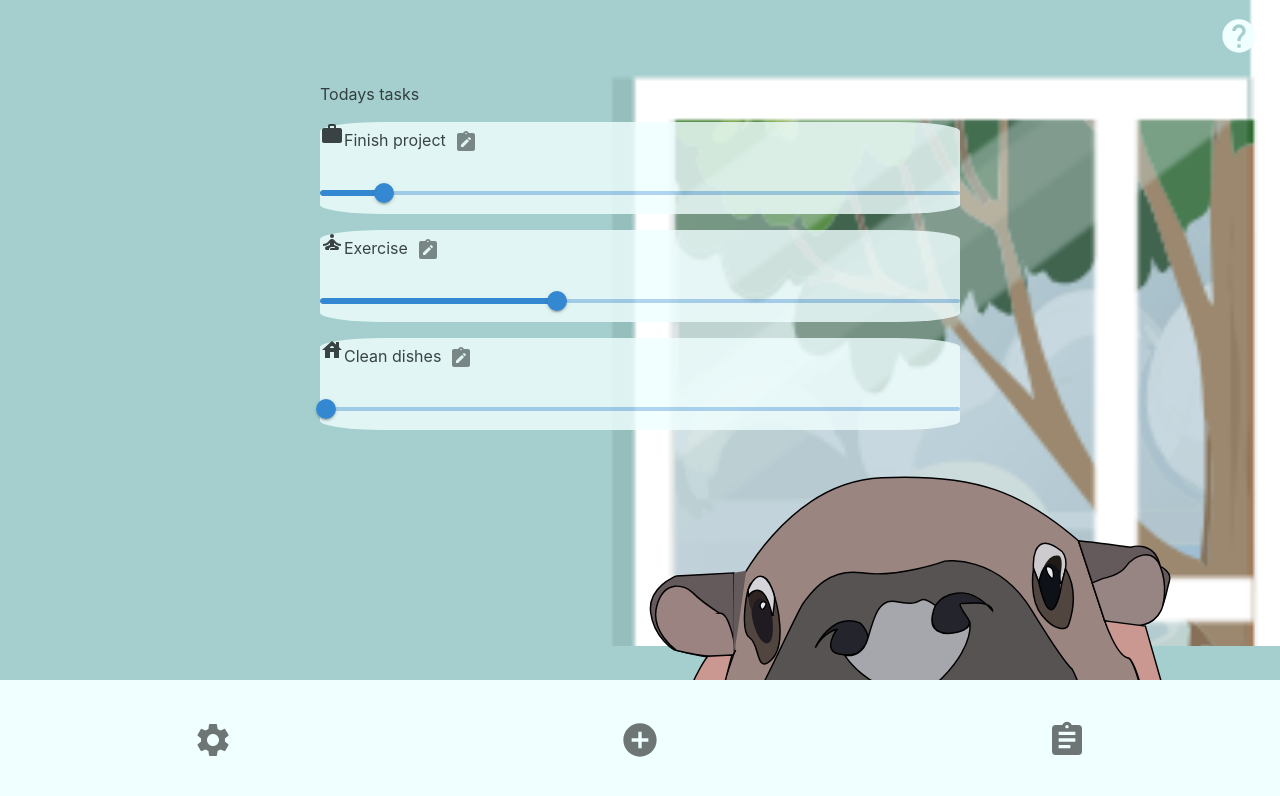
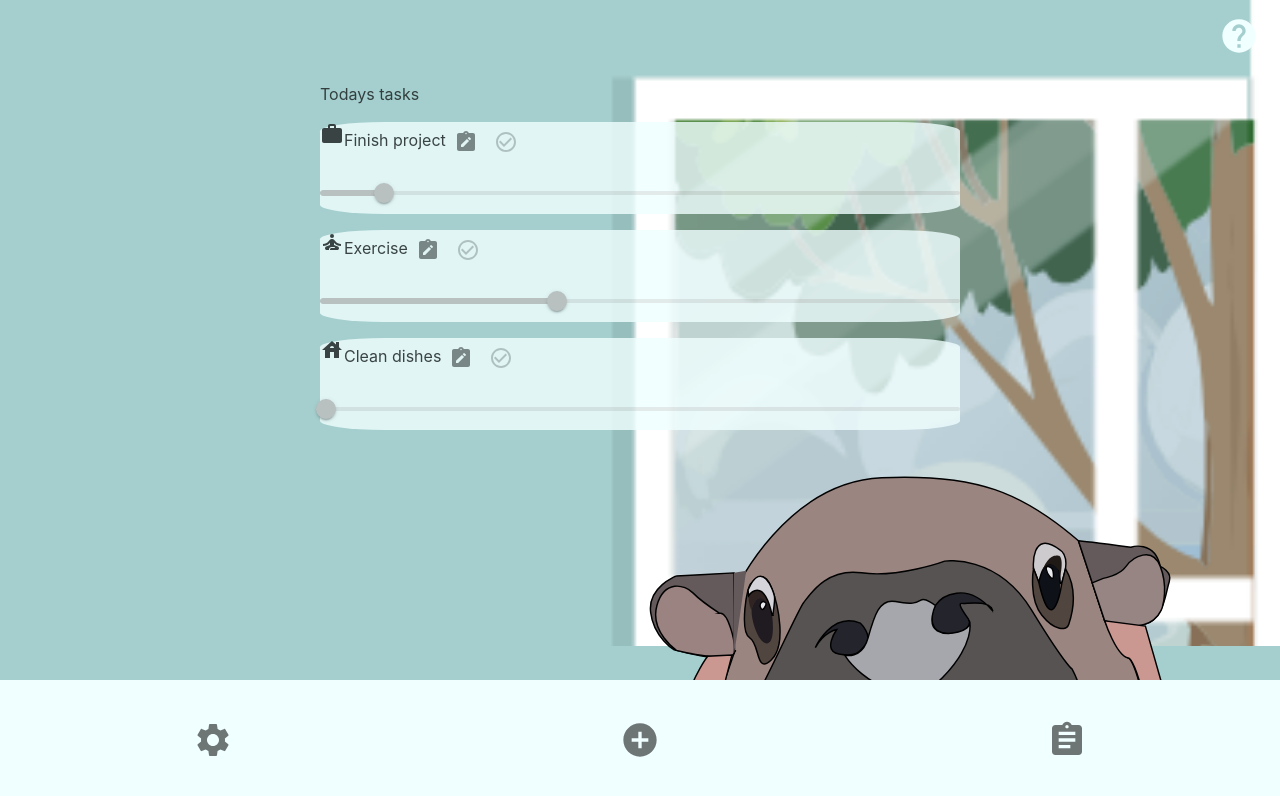
Before and after one commit to R4nd0me/TNM088-Gruppprojekt, a React (Vite) app in the folder project/: page / in a window 1280 px wide. Shown: the top 796 px of the page. Built offline with nearby package versions, Linux system fonts and the light colour scheme.

Commit message:
Infopage

```diff
--- a/project/src/App.jsx
+++ b/project/src/App.jsx
@@ -6,6 +6,7 @@ import SettingsPage from './Pages/SettingsPage.jsx';
 import Layout from './Pages/Layout.jsx';
 import NewTask from './Pages/NewTask.jsx';
 import ViewTasks from './Pages/viewTasks.jsx';
+import InfoPage from './Pages/InfoPage.jsx';
 
 
 export default function App(){
@@ -18,6 +19,7 @@ export default function App(){
         <Route path = "settings" element = {<SettingsPage></SettingsPage>}></Route>
         <Route path = "new" element = {<NewTask></NewTask>}></Route>
         <Route path = "viewtasks" element = {<ViewTasks></ViewTasks>}></Route>
+        <Route path = "info" element ={<InfoPage></InfoPage>}></Route>
       </Route>
     </Routes>
     </BrowserRouter>
--- /dev/null
+++ b/project/src/Pages/InfoPage.jsx
@@ -0,0 +1,12 @@
+
+export default function InfoPage(){
+    return (
+        <div className ='taskCreation'>
+                <p>HUR FUNGERAR MOO DENG?</p>
+                <p>Gör dina uppgifter så blir Moo Deng glad!
+Gör du inte dina uppgifter blir Moo Deng hungrig, smutsig och uttråkad!!!
+Se till att göra alla dina uppgifter för dagen för att Moo Deng ska bli super glad!
+Att strunta i dina uppgifter är som att strunta i Moo Deng!</p>
+        </div>
+    )
+}
--- a/project/src/Pages/Layout.jsx
+++ b/project/src/Pages/Layout.jsx
@@ -12,7 +12,7 @@ import { useState } from "react";
 function Information(){
     const [visibility, setVisibility] = useState(false);
     return (
-        <Link to ='/settings'>
+        <Link to ='/info'>
             <div className="info">
                 <IconButton><HelpIcon sx = {{fontSize:40,color:"azure"}}></HelpIcon></IconButton>
             </div>
--- a/project/src/Pages/NewTask.jsx
+++ b/project/src/Pages/NewTask.jsx
@@ -53,7 +53,7 @@ const [category, setCategory] = useState("");
 }
 function TaskCreator(buttonType){
     let navigate = useNavigate();
-    const [taskData, setTaskData] = useState({name: 'New Task', description : 'Description', progression : 0, deadline : dateConverter(dayjs().format('DD/MM/YY')), category: buttonType.buttonType.toLowerCase(), completed:false});
+    const [taskData, setTaskData] = useState({name: 'New Task', description : 'Description', progression : 0, size: 0, deadline : dateConverter(dayjs().format('DD/MM/YY')), category: buttonType.buttonType.toLowerCase(), completed:false});
 
     function dateConverter(dateString){
         const [day, month, year] = dateString.split('/'); // Split the string by '/'
@@ -68,12 +68,12 @@ function TaskCreator(buttonType){
     }
     return(
         <div className="taskCreation">
-            <p>TaskName</p>
+            <p>Enter Name</p>
             <input type = "text" placeholder=" name..." onChange={e => setTaskData((prev) => {return {...prev, name: e.target.value}})} value = {taskData.name}></input>
-            <p>TaskDesc</p>
+            <p>Enter Description</p>
             <input type = "text" placeholder=" description..." onChange={e => setTaskData((prev) => {return {...prev, description: e.target.value}})} value = {taskData.description}></input>
-            <p>Task Prog</p>
-            <div className = 'sliderContainer'><Slider aria-label="TaskProg"valueLabelDisplay="auto" min={0} max = {100} onChange={(_, value) => setTaskData((prev) => {return {... prev, progression: value}})}></Slider></div>
+            <p>Task Size</p>
+            <div className = 'sliderContainer'><Slider aria-label="TaskProg"valueLabelDisplay="auto" min={0} max = {100} onChange={(_, value) => setTaskData((prev) => {return {... prev, size: value}})}></Slider></div>
             <p>Deadline</p>
             <div className = 'datePicker'>
             <LocalizationProvider dateAdapter={AdapterDayjs} adapterLocale="en-gb">
--- a/project/src/Pages/SettingsPage.jsx
+++ b/project/src/Pages/SettingsPage.jsx
@@ -1,14 +1,8 @@
-import NavigationBar from "../NavigationBar"
-
 
 export default function SettingsPage(){
     return (
         <div className ='taskCreation'>
-                <p>HUR FUNGERAR MOO DENG?</p>
-                <p>Gör dina uppgifter så blir Moo Deng glad!
-Gör du inte dina uppgifter blir Moo Deng hungrig, smutsig och uttråkad!!!
-Se till att göra alla dina uppgifter för dagen för att Moo Deng ska bli super glad!
-Att strunta i dina uppgifter är som att strunta i Moo Deng!</p>
+                <p>WORK IN PROGRESSS ...</p>
         </div>
     )
 }
--- a/project/src/TaskDisplay.jsx
+++ b/project/src/TaskDisplay.jsx
@@ -7,6 +7,7 @@ import WorkIcon from '@mui/icons-material/Work';
 import SelfImprovementIcon from '@mui/icons-material/SelfImprovement';
 import { IconButton, Slider } from "@mui/material";
 import NoteAltIcon from '@mui/icons-material/NoteAlt';
+import CheckCircleOutlineIcon from '@mui/icons-material/CheckCircleOutline';
 
 let database = [
     { "_id" : 0, "category" : "work", "name" : "Finish project", "description" : "I gotta help joe", "progress" : 10, "deadline" : 5, "size" : 10, "priority" : null, "completed" : false},
@@ -29,7 +30,6 @@ export default function TaskDisplay({detailed}){
     }
     let test3 = database.slice(0,3);
     let check = detailed;
-    console.log(detailed)
     return(
         <div className = 'taskContainer'>
             {detailed ?
@@ -45,10 +45,13 @@ function Task({data, detailed}){
     if (data == null){
         return;
     }
-    console.log(detailed);
-    let [toggle, setToggle] = useState(false);
+    let [toggle, setToggle] = useState(true);
+    let [confirm, setConfirm] = useState(true);
+    let [sliderValue, setValue] = useState(data.progress);
     function toggleEdit(){
-        setToggle = false;
+        setToggle((prevState) => !prevState);
+        setConfirm((prevState) => !prevState);
+        console.log("clicked");
     }
 
     return(
@@ -65,12 +68,12 @@ function Task({data, detailed}){
                 }
             })()}
                 {data.name}
-                <IconButton aria-label="complete" onClick={toggleEdit}><NoteAltIcon className="confirmButton"></NoteAltIcon></IconButton>
+                <IconButton aria-label="complete" onClick={toggleEdit}><NoteAltIcon></NoteAltIcon></IconButton>
+                <IconButton disabled = {toggle} onClick ={toggleEdit}><CheckCircleOutlineIcon></CheckCircleOutlineIcon></IconButton>
             </p>
-
-            {detailed ? <p>Description: {data.description}</p> : console.log("TASK NOT FOUND")}
-            {detailed ? <div></div> :<Slider disabled = {toggle} defaultValue={data.progress} size = "medium"></Slider>}
-            {detailed ? <div><p>Deadline: {}</p></div>: <div></div>}
+            {detailed ? <p>Description: {data.description}</p> : null}
+            {detailed ? null :<Slider disabled = {toggle} defaultValue={data.progress}size = "medium"></Slider>}
+            {detailed ? <div><p>Deadline: {}</p></div>: null}
         </div>
     )
 }
```
